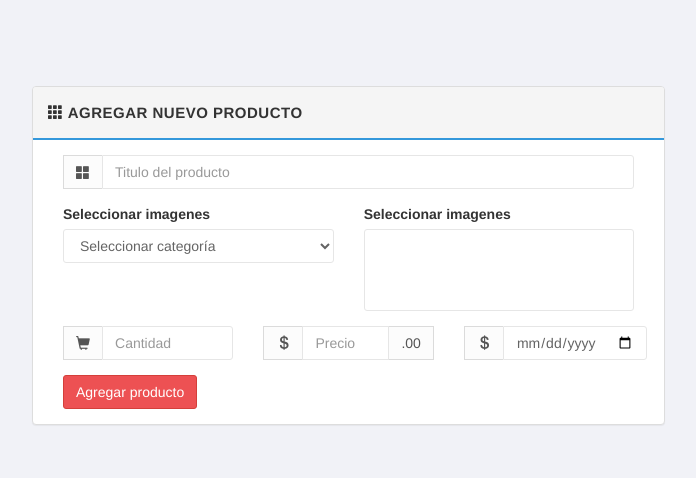
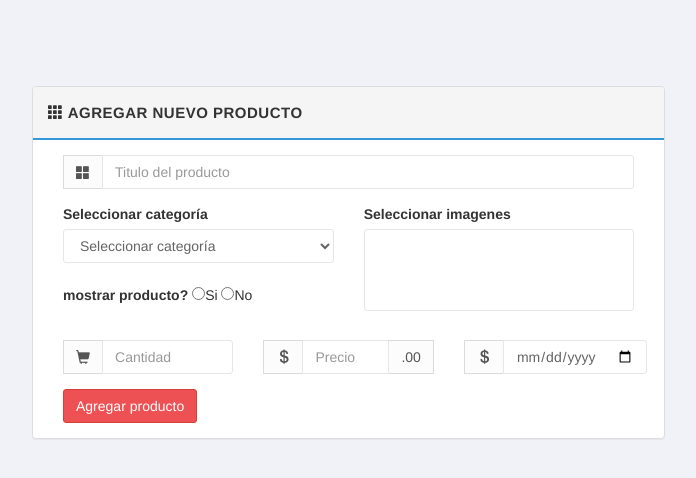
Before and after one commit to javierpedrozaing/florescms, a PHP site: page /admin/add_product.php in a window 1280 px wide. Shown: the top 478 px of the page, without its empty margins (253-949 px from the left). Run offline with PHP 8.4, Linux system fonts and the light colour scheme; data that the repository does not hold is empty; some libraries are stand-ins or nearby versions.

Commit message:
add filed radio button active product

```diff
--- a/admin/add_product.php
+++ b/admin/add_product.php
@@ -94,7 +94,7 @@ ob_start();
               <div class="form-group">
                 <div class="row">
                   <div class="col-md-6">
-                  <label for="">Seleccionar imagenes</label>
+                  <label for="">Seleccionar categoría</label>
                     <select class="form-control" name="product-categorie">
                       <option value="">Seleccionar categoría</option>
                     <?php  foreach ($all_categories as $cat): ?>
@@ -102,6 +102,11 @@ ob_start();
                         <?php echo $cat['nombre'] ?></option>
                     <?php endforeach; ?>
                     </select>
+                    <div class="form-group" style="margin-top:20px;">
+                      <label for="">mostrar producto?</label>
+                      <input type="radio" name="activo" value="true">Si
+                      <input type="radio" name="activo" value="false">No
+                    </div>
                   </div>
                   <div class="col-md-6">
                   <label for="">Seleccionar imagenes</label>
@@ -111,6 +116,7 @@ ob_start();
                         <?php echo $photo['file_name'] ?></option>
                     <?php endforeach; ?>
                     </select>
+
                   </div>
                 </div>
               </div>
```
